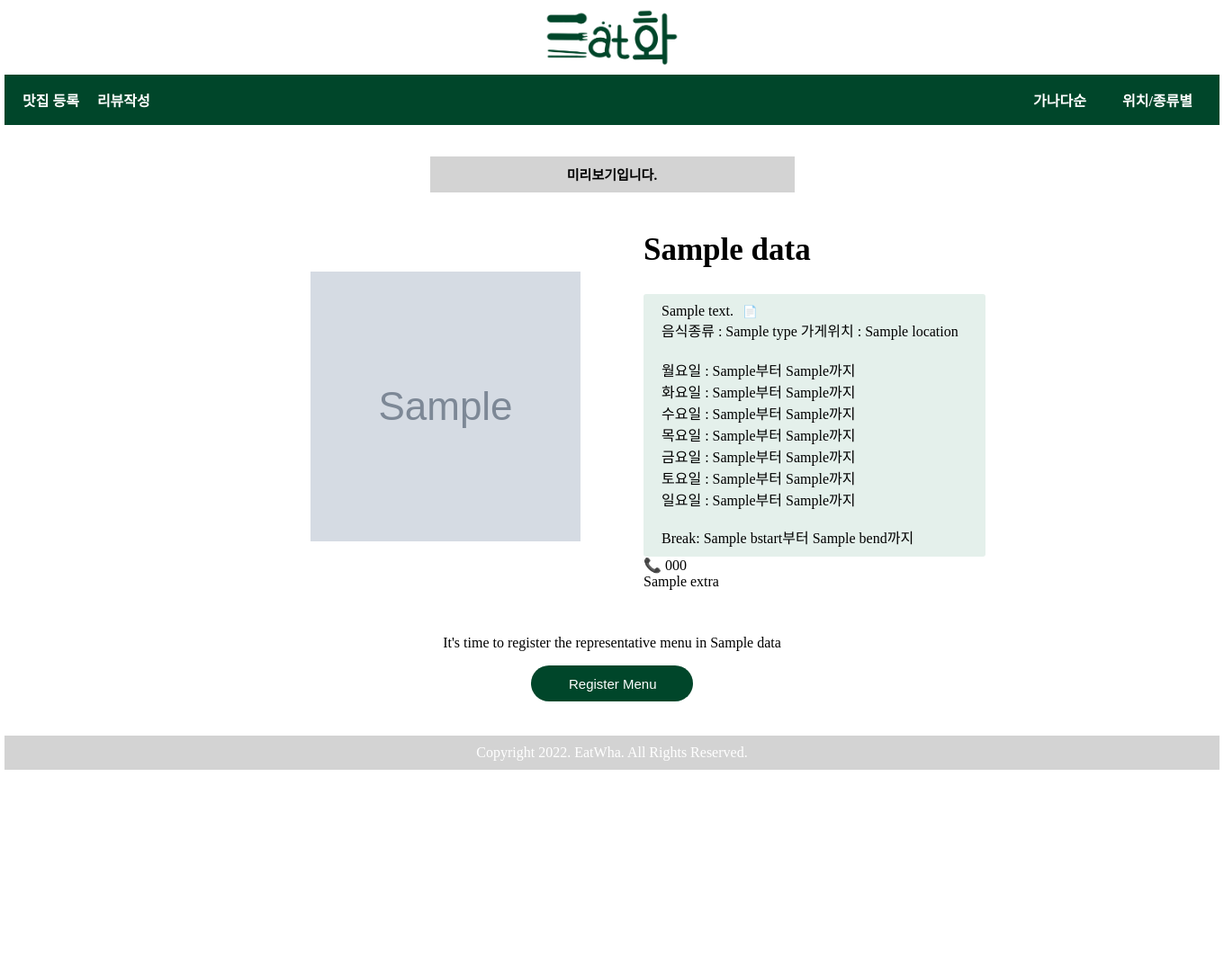
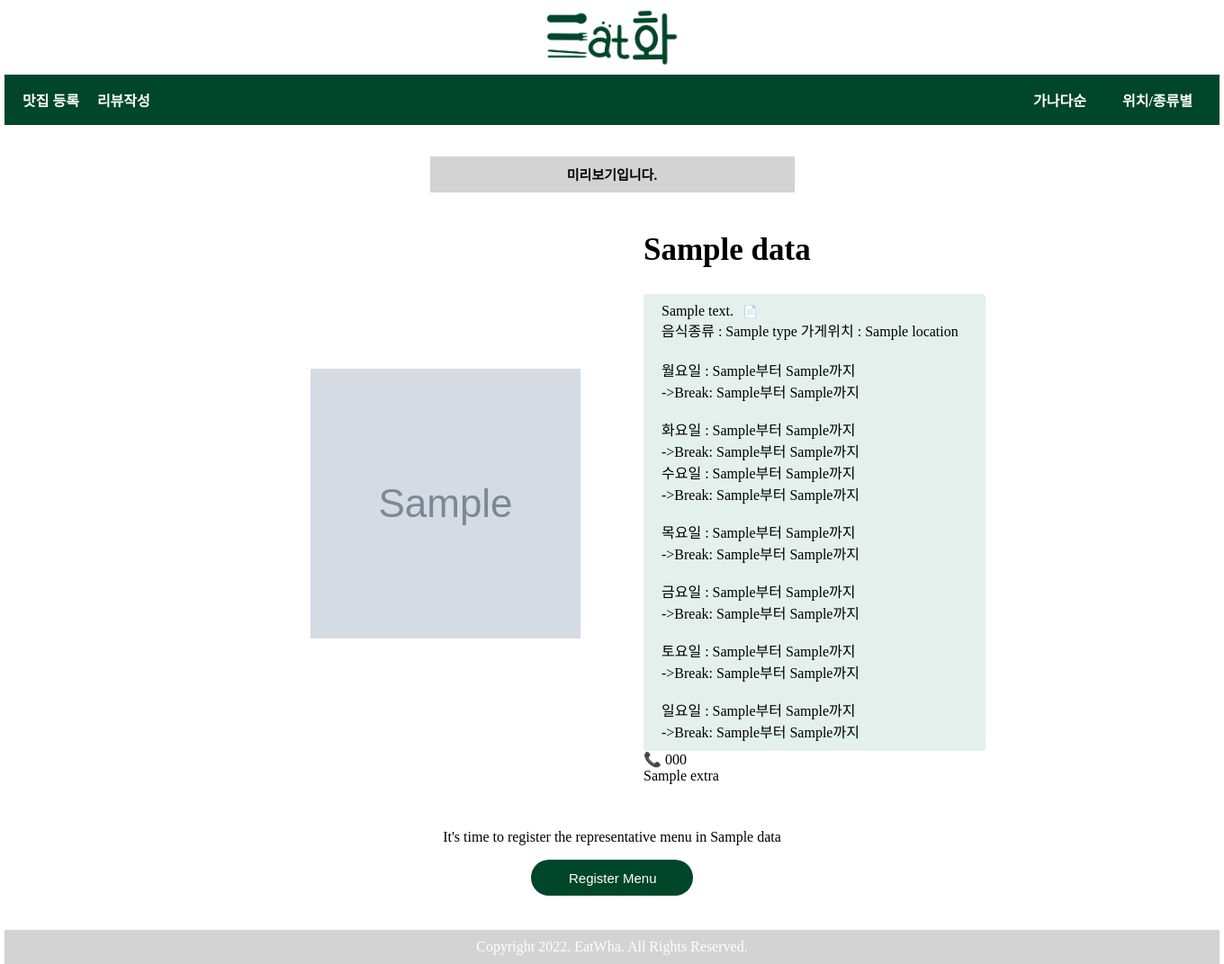
Before and after one commit to 00blowup/2022-2OpenSWPlatformSep7th, a Flask app: template templates/RegisterPage_result.html in a window 1360 px wide. Shown: the whole page at 90% size. Before the commit the page ends 856 px from the top, so only its background shows below. Run offline with Flask 2, Linux system fonts and the light colour scheme; the template is opened without the code that fills it: most values are stand-ins (such as "Sample title", 1, 10 or a date in 2020); grey boxes marked "Sample" are stand-in pictures.

Commit message:
Update RegisterPage_result.html

```diff
--- a/templates/RegisterPage_result.html
+++ b/templates/RegisterPage_result.html
@@ -40,19 +40,27 @@
             <div class="category">
                 음식종류 : {{data.type}}  가게위치 : {{data.location}}
             </div>
-			<div class="time">
-				월요일 : {{data.start1}}부터 {{data.end1}}까지</div>
+	<div class="time">
+				월요일 : {{data.start1}}부터 {{data.end1}}까지<br>
+				->Break: {{data.bstart1}}부터 {{data.bend1}}까지<br><br>
 				화요일 : {{data.start2}}부터 {{data.end2}}까지<br>
+				->Break: {{data.bstart2}}부터 {{data.bend2}}까지<br>
 				수요일 : {{data.start3}}부터 {{data.end3}}까지<br>
+				->Break: {{data.bstart3}}부터 {{data.bend3}}까지<br><br>
 				목요일 : {{data.start4}}부터 {{data.end4}}까지<br>
+				->Break: {{data.bstart4}}부터 {{data.bend4}}까지<br><br>
 				금요일 : {{data.start5}}부터 {{data.end5}}까지<br>
+				->Break: {{data.bstart5}}부터 {{data.bend5}}까지<br><br>
 				토요일 : {{data.start6}}부터 {{data.end6}}까지<br>
-				일요일 : {{data.start7}}부터 {{data.end7}}까지<br><br>
-				Break: {{data.bstart}}부터 {{data.bend}}까지</div>
+				->Break: {{data.bstart6}}부터 {{data.bend6}}까지<br><br>
+				일요일 : {{data.start7}}부터 {{data.end7}}까지<br>
+				->Break: {{data.bstart7}}부터 {{data.bend7}}까지<br>
+				</div></div>
 			<div class="tel">📞 {{data.phone}}<br></div>
 			<div class="introduction">{{data.extra}}</div>
 		</div>
 	</div>
+
 
 </div>
 <div class="menureg">
```
